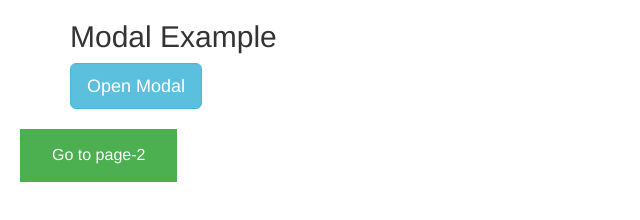
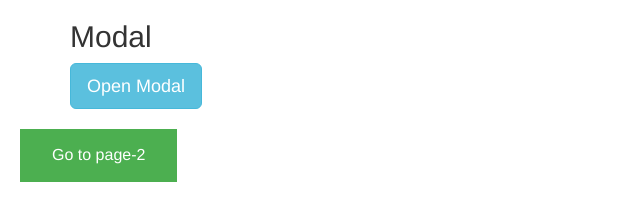
Before and after one commit to pam-vanshi/angular-project, a plain HTML site: page public/index.html in a window 1280 px wide. Shown: the whole page, without its empty margins (0-640 px from the left). Drawn offline with nearby package versions, Linux system fonts and the light colour scheme.

Commit message:
Third commit

```diff
--- a/public/index.html
+++ b/public/index.html
@@ -1,7 +1,7 @@
 <!DOCTYPE html>
 <html lang="en">
 <head>
-  <title>Bootstrap Example</title>
+  <title>Angular Project</title>
   <meta charset="utf-8">
   <meta name="viewport" content="width=device-width, initial-scale=1">
   <link rel="stylesheet" href="https://maxcdn.bootstrapcdn.com/bootstrap/3.3.7/css/bootstrap.min.css">
@@ -12,7 +12,7 @@
 <body>
 
 <div class="container">
-  <h2>Modal Example</h2>
+  <h2>Modal</h2>
   <!-- Trigger the modal with a button -->
   <button type="button" class="btn btn-info btn-lg" data-toggle="modal" data-target="#myModal">Open Modal</button>
 
```
